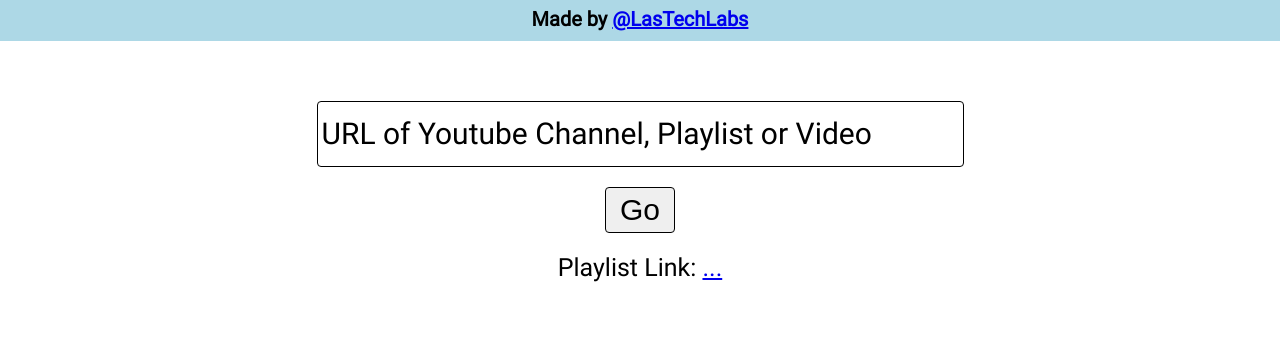
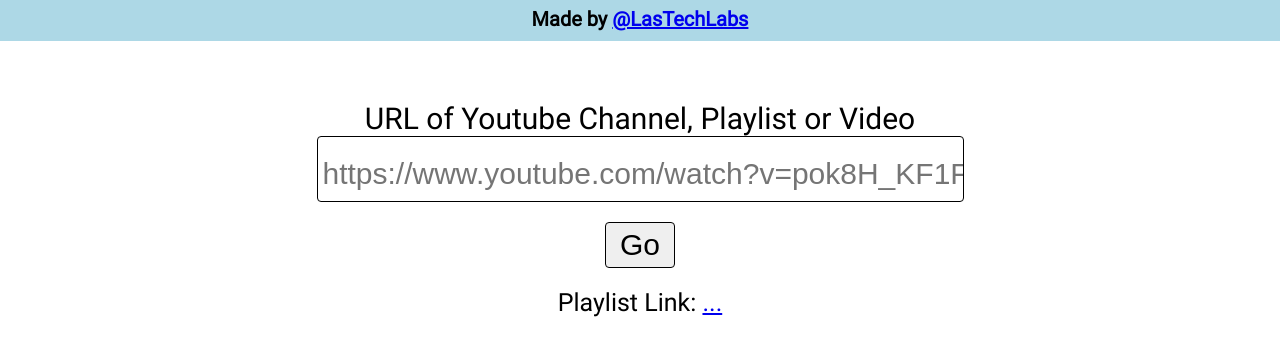
Before and after one commit to LasTechLabs/Youtube-All-Uploads-Playlist, a plain HTML site: page Client/index.html in a window 1280 px wide. Shown: the part 94-450 px from the top of the page. Drawn offline with Linux system fonts and the light colour scheme; some packages are replaced by stand-ins of ours.

Commit message:
updated css

```diff
--- a/Client/index.css
+++ b/Client/index.css
@@ -48,6 +48,7 @@ html, body{
     margin-top: 7.5vh;
     justify-content: flex-start;
     text-align: center;
+    align-items: center
 }
 
 .subcol{
@@ -63,7 +64,12 @@ html, body{
 .centralise{
     position: relative;
     flex:none;
-    text-align: left;
+    text-align: center;
+    display: flex;
+    flex-direction: row;
+    justify-content: center;
+    align-items: center;
+    flex-wrap: wrap;
 }
 
 input{
@@ -78,7 +84,6 @@ input{
 }
 
 label{
-    position:absolute;
     left:5px;
     top:15px;
     width: 100%;
@@ -87,6 +92,7 @@ label{
     pointer-events: none;
     font-size: 19px;
     z-index: 0;
+    flex: 1 0 100%;
 }
 
 input:focus ~ label,
--- a/Client/index.html
+++ b/Client/index.html
@@ -41,8 +41,8 @@
         <div class="row" style="flex: 1 1 auto">
             <div class="column subcol center">
                 <div class="centralise" >
-                    <input id='ytURL' required type="text">
                     <label>URL of Youtube Channel, Playlist or Video</label>
+                    <input id='ytURL' required type="text" placeholder="https://www.youtube.com/watch?v=pok8H_KF1FA">
                 </div>
                 <button id="searchbutton">Go</button>
                 <span class="outputLink">Playlist Link: <a id="playlistLink" href="#" onclick="return false" target="_blank">...</a></span>
```
